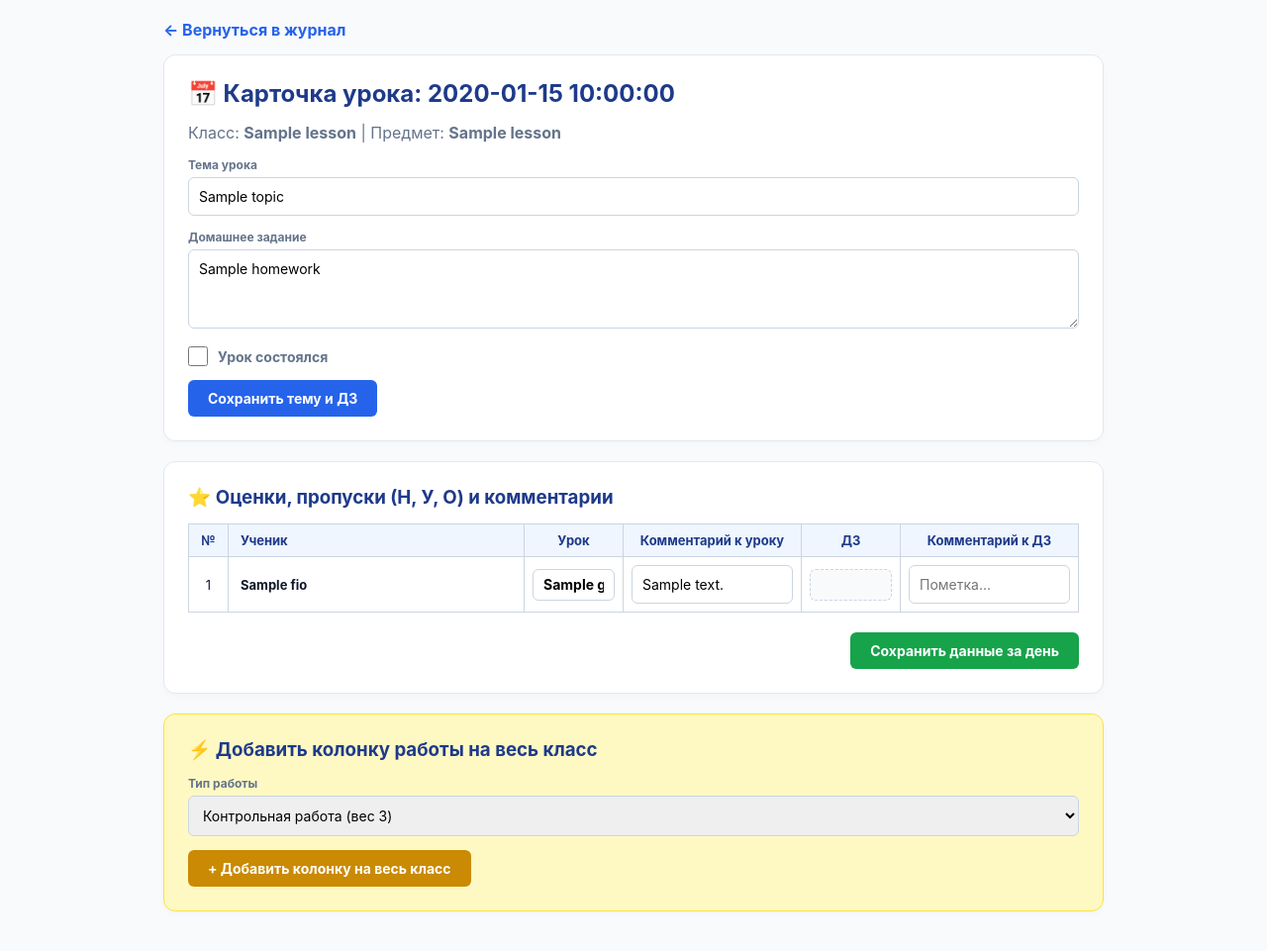
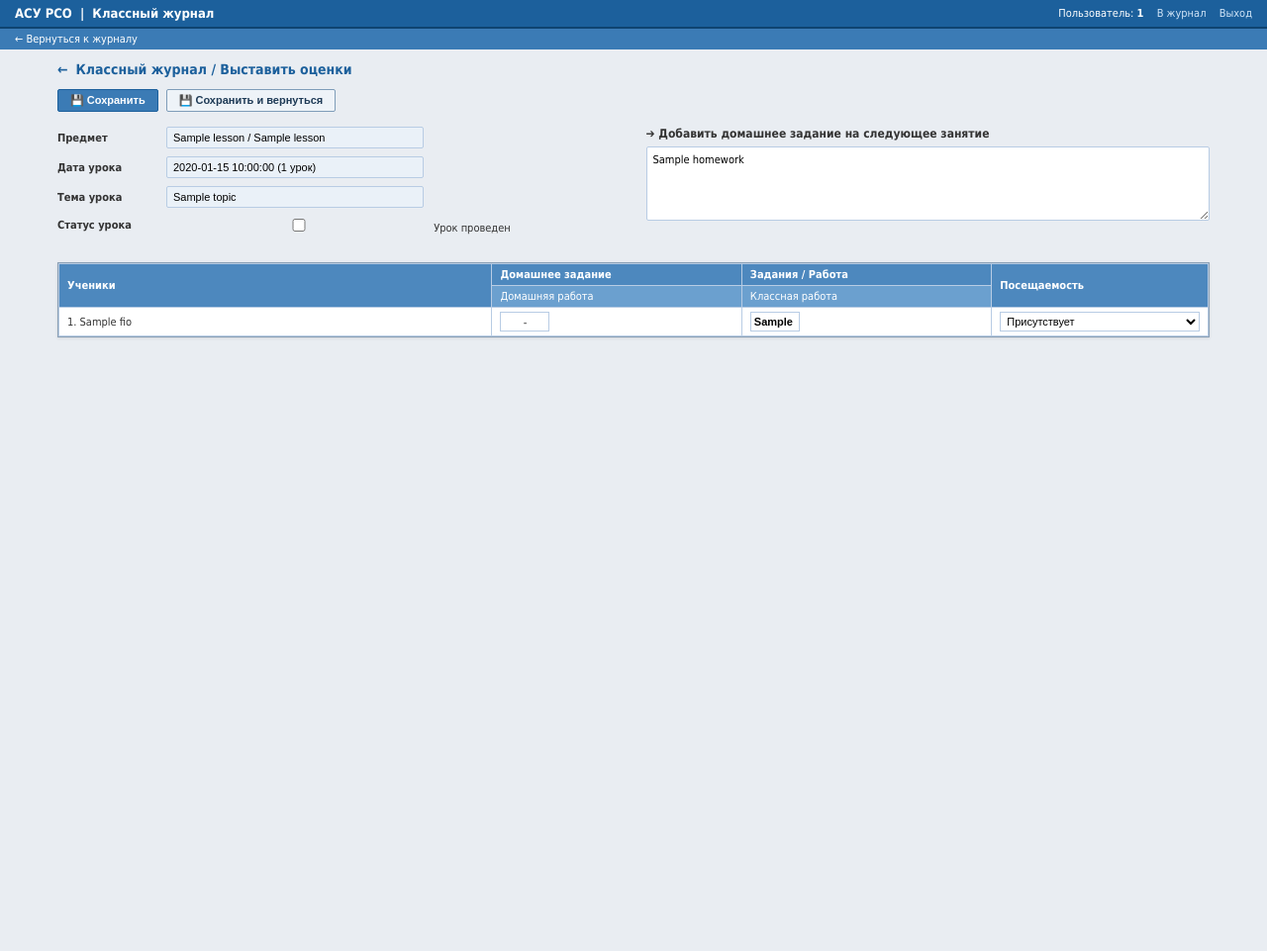
Before and after one commit to HOST-ZIZ/school-journal, a Flask app: page /lesson/1 in a window 1280 px wide. Shown: the whole page at 99% size. After the commit the page ends 342 px from the top, so only its background shows below. Run offline with Flask 3, Linux system fonts and the light colour scheme; the visitor is signed in with stand-in values (Sample User, id 1); a database or web service that is not in the repository returns one stand-in record (values such as "Sample title"); some libraries are stand-ins or nearby versions.

Commit message:
lesson_card.html

```diff
--- a/templates/lesson_card.html
+++ b/templates/lesson_card.html
@@ -2,121 +2,192 @@
 <html lang="ru">
 <head>
     <meta charset="UTF-8">
-    <title>Карточка урока — АСУ РСО</title>
+    <title>Классный журнал / Выставить оценки</title>
     <style>
-        * { box-sizing: border-box; margin: 0; padding: 0; font-family: -apple-system, BlinkMacSystemFont, "Segoe UI", Roboto, sans-serif; }
-        body { background: #f8fafc; color: #0f172a; padding: 20px; }
-        .container { max-width: 950px; margin: 0 auto; }
-        .alert { background: #dcfce7; color: #15803d; padding: 12px; border-radius: 6px; font-weight: bold; margin-bottom: 20px; }
-        .card { background: white; padding: 24px; border-radius: 12px; border: 1px solid #e2e8f0; margin-bottom: 20px; box-shadow: 0 4px 6px rgba(0,0,0,0.02); }
-        h2, h3 { color: #1e3a8a; margin-bottom: 15px; }
-        .form-group { margin-bottom: 14px; }
-        label { display: block; font-size: 12px; font-weight: bold; color: #64748b; margin-bottom: 5px; }
-        input[type="text"], textarea, select { width: 100%; padding: 10px; border: 1px solid #cbd5e1; border-radius: 6px; font-size: 14px; }
-        textarea { height: 80px; resize: vertical; }
-        .btn { background: #2563eb; color: white; border: none; padding: 10px 20px; border-radius: 6px; font-weight: bold; cursor: pointer; font-size: 14px; }
-        .btn:hover { background: #1d4ed8; }
-        .back-link { display: inline-block; margin-bottom: 15px; color: #2563eb; text-decoration: none; font-weight: bold; }
-        table { width: 100%; border-collapse: collapse; font-size: 13px; margin-top: 10px; }
-        th, td { border: 1px solid #cbd5e1; padding: 8px; text-align: center; }
-        th { background: #eff6ff; color: #1e3a8a; }
-        td.student-name { text-align: left; padding-left: 12px; font-weight: bold; }
-        .grade-in { width: 50px; height: 32px; text-align: center; font-weight: bold; font-size: 14px; border: 1px solid #94a3b8; border-radius: 4px; }
-        .comment-in { width: 100%; padding: 6px; border: 1px solid #cbd5e1; border-radius: 4px; font-size: 12px; }
+        * { box-sizing: border-box; }
+        body { font-family: Tahoma, Arial, sans-serif; font-size: 11px; margin: 0; background: #e9edf2; color: #333; }
+
+        .top-header { background: #1c609c; color: white; padding: 6px 15px; display: flex; justify-content: space-between; align-items: center; border-bottom: 2px solid #0f4370; }
+        .logo-title { font-size: 13px; font-weight: bold; }
+        .user-block a { color: #d0e4f7; text-decoration: none; font-size: 11px; margin-left: 10px; }
+
+        .nav-toolbar { background: #3b7bb5; padding: 4px 15px; display: flex; gap: 12px; }
+        .nav-toolbar a { color: #ffffff; text-decoration: none; font-size: 11px; }
+
+        .page-container { padding: 12px 18px; max-width: 1200px; margin: 0 auto; }
+        .back-title { font-size: 14px; font-weight: bold; color: #1c609c; display: flex; align-items: center; gap: 8px; margin-bottom: 12px; }
+        .back-title a { color: #1c609c; text-decoration: none; }
+
+        /* Верхние кнопки управления (Фото 2) */
+        .action-bar { display: flex; gap: 8px; margin-bottom: 15px; }
+        .btn-action { display: inline-flex; align-items: center; gap: 5px; font-size: 11px; font-weight: bold; padding: 4px 12px; border: 1px solid #7f9db9; background: #eef3f8; color: #1e3a56; cursor: pointer; border-radius: 2px; }
+        .btn-action:hover { background: #dce7f3; }
+        .btn-action.primary { background: #3b7bb5; color: white; border-color: #1c609c; }
+        .btn-action.primary:hover { background: #1c609c; }
+
+        /* Сетка формы параметров и задания */
+        .info-homework-grid { display: flex; gap: 25px; margin-bottom: 20px; flex-wrap: wrap; }
+        .info-block { flex: 1; min-width: 320px; }
+        .info-row { display: flex; align-items: center; margin-bottom: 8px; }
+        .info-label { width: 110px; font-weight: bold; color: #333; }
+        .info-field { flex: 1; }
+        .info-field input, .info-field select { width: 100%; max-width: 260px; padding: 4px 6px; font-size: 11px; border: 1px solid #b8cce4; background: #eaf1f8; border-radius: 2px; }
+
+        .homework-block { flex: 1; min-width: 350px; }
+        .homework-title { font-size: 12px; font-weight: bold; color: #333; margin-bottom: 6px; display: flex; align-items: center; gap: 6px; }
+        .homework-block textarea { width: 100%; height: 75px; padding: 6px; font-family: Tahoma, Arial, sans-serif; font-size: 11px; border: 1px solid #b8cce4; border-radius: 2px; resize: vertical; }
+
+        /* Таблица выставления оценок (Фото 2) */
+        .table-wrap { background: #fff; border: 1px solid #8ba0b5; box-shadow: 0 1px 3px rgba(0,0,0,0.1); }
+        table.grades-table { border-collapse: collapse; width: 100%; }
+        table.grades-table th, table.grades-table td { border: 1px solid #b8cce4; text-align: left; padding: 4px 8px; font-size: 11px; }
+
+        th.col-students { background: #4d88be; color: white; width: 260px; font-weight: bold; }
+        th.col-hw { background: #4d88be; color: white; text-align: center; width: 150px; font-weight: bold; }
+        th.col-tasks { background: #4d88be; color: white; text-align: center; width: 150px; font-weight: bold; }
+        th.col-attend { background: #4d88be; color: white; text-align: center; width: 130px; font-weight: bold; }
+
+        .sub-header { background: #6ba0cf; color: white; font-weight: normal; font-size: 10px; text-align: center; padding: 3px; }
+
+        td.cell-mark { text-align: center; }
+        td.cell-mark input { width: 50px; text-align: center; padding: 3px; font-size: 11px; font-weight: bold; border: 1px solid #b8cce4; }
+        td.cell-mark input:focus { background: #fffde7; border-color: #0056b3; }
+
+        td.cell-attend select { width: 100%; font-size: 11px; padding: 2px; border: 1px solid #b8cce4; background: #fff; }
+
+        .flash-msg { background: #d4edda; color: #155724; border: 1px solid #c3e6cb; padding: 6px 12px; margin-bottom: 12px; font-size: 12px; }
     </style>
 </head>
 <body>
-<div class="container">
-    <a href="/teacher" class="back-link">← Вернуться в журнал</a>
+
+<div class="top-header">
+    <div class="logo-title">АСУ РСО &nbsp;|&nbsp; Классный журнал</div>
+    <div class="user-block">
+        <span>Пользователь: <strong>{{ fio }}</strong></span>
+        <a href="/teacher">В журнал</a>
+        <a href="/logout">Выход</a>
+    </div>
+</div>
+
+<div class="nav-toolbar">
+    <a href="/teacher">← Вернуться к журналу</a>
+</div>
+
+<div class="page-container">
+    <div class="back-title">
+        <a href="/teacher?class_id={{ lesson.class_id }}&subject_id={{ lesson.subject_id }}">←</a>
+        <span>Классный журнал / Выставить оценки</span>
+    </div>
 
     {% with messages = get_flashed_messages(with_categories=true) %}
         {% if messages %}
             {% for cat, msg in messages %}
-          <div class="alert">{{ msg }}</div>
+                <div class="flash-msg">{{ msg }}</div>
             {% endfor %}
         {% endif %}
     {% endwith %}
 
-    <div class="card">
-        <h2>📅 Карточка урока: {{ lesson.lesson_date }}</h2>
-        <p style="color: #64748b; margin-bottom: 15px;">Класс: <b>{{ lesson.class_name }}</b> | Предмет: <b>{{ lesson.subject_name }}</b></p>
-
-        <form method="POST">
-            <input type="hidden" name="action" value="update_info">
-            <div class="form-group">
-                <label>Тема урока</label>
-                <input type="text" name="topic" value="{{ lesson.topic or '' }}">
-            </div>
-            <div class="form-group">
-                <label>Домашнее задание</label>
-                <textarea name="homework">{{ lesson.homework or '' }}</textarea>
-            </div>
-            <div class="form-group" style="display: flex; align-items: center; gap: 10px;">
-                <input type="checkbox" id="is_held" name="is_held" style="width: 20px; height: 20px;" {% if lesson.is_held == 1 %}checked{% endif %}>
-                <label for="is_held" style="margin-bottom: 0; cursor: pointer; font-size: 14px;">Урок состоялся</label>
-            </div>
-            <button type="submit" class="btn">Сохранить тему и ДЗ</button>
-        </form>
+    <form method="POST" action="/lesson/{{ lesson.id }}">
+        <!-- Кнопки Сохранить (Фото 2) -->
+        <div class="action-bar">
+            <button type="submit" name="action" value="save_all" class="btn-action primary">💾 Сохранить</button>
+            <button type="submit" name="action" value="save_and_return" class="btn-action">💾 Сохранить и вернуться</button>
         </div>
 
-    <!-- ОКНО РУСИЧКИ С ОЦЕНКАМИ И КОММЕНТАРИЯМИ -->
-    <div class="card">
-        <h3>⭐ Оценки, пропуски (Н, У, О) и комментарии</h3>
-        <form method="POST">
-            <input type="hidden" name="action" value="save_lesson_grades">
-            <table>
+        <!-- Параметры урока и домашнее задание (Фото 2) -->
+        <div class="info-homework-grid">
+            <div class="info-block">
+                <div class="info-row">
+                    <div class="info-label">Предмет</div>
+                    <div class="info-field">
+                        <input type="text" value="{{ lesson.class_name }} / {{ lesson.subject_name }}" readonly>
+                    </div>
+                </div>
+
+                <div class="info-row">
+                    <div class="info-label">Дата урока</div>
+                    <div class="info-field">
+                        <input type="text" value="{{ lesson.lesson_date }} ({{ lesson.lesson_number }} урок)" readonly>
+                    </div>
+                </div>
+
+                <div class="info-row">
+                    <div class="info-label">Тема урока</div>
+                    <div class="info-field">
+                        <input type="text" name="topic" value="{{ lesson.topic or '' }}" placeholder="Введите тему занятия...">
+                    </div>
+                </div>
+
+                <div class="info-row">
+                    <div class="info-label">Статус урока</div>
+                    <div class="info-field">
+                        <label style="font-size: 11px; cursor: pointer;">
+                            <input type="checkbox" name="is_held" {% if lesson.is_held == 1 %}checked{% endif %}> Урок проведен
+                        </label>
+                    </div>
+                </div>
+            </div>
+
+            <div class="homework-block">
+                <div class="homework-title">
+                    <span>➔ Добавить домашнее задание на следующее занятие</span>
+                </div>
+                <textarea name="homework" placeholder="Текст домашнего задания (параграф, номера, упражнения)...">{{ lesson.homework or '' }}</textarea>
+            </div>
+        </div>
+
+        <!-- Таблица выставления оценок ученикам (Фото 2) -->
+        <div class="table-wrap">
+            <table class="grades-table">
                 <thead>
                     <tr>
-                        <th style="width: 40px;">№</th>
-                        <th style="text-align: left; padding-left: 12px;">Ученик</th>
-                        <th style="width: 100px;">Урок</th>
-                        <th style="width: 180px;">Комментарий к уроку</th>
-                        <th style="width: 100px;">ДЗ</th>
-                        <th style="width: 180px;">Комментарий к ДЗ</th>
+                        <th rowspan="2" class="col-students">Ученики</th>
+                        <th class="col-hw">Домашнее задание</th>
+                        <th class="col-tasks">Задания / Работа</th>
+                        <th rowspan="2" class="col-attend">Посещаемость</th>
+                    </tr>
+                    <tr>
+                        <th class="sub-header">Домашняя работа</th>
+                        <th class="sub-header">Классная работа</th>
                     </tr>
                 </thead>
                 <tbody>
                     {% for st in students %}
                         <tr>
-                        <td>{{ loop.index }}</td>
-                        <td class="student-name">{{ st.fio }}</td>
-                        <td>
-                            <input type="text" name="lesgrade_class_{{ st.id }}" value="{{ lesson_grades.get((st.id, 'class'), {}).get('val', '') }}" class="grade-in" maxlength="2" autocomplete="off" title="Урок / Н">
+                            <td>{{ loop.index }}. {{ st.fio }}</td>
+                            <!-- Оценка за Домашнее задание -->
+                            <td class="cell-mark">
+                                <input type="text"
+                                       name="hw_grade_{{ st.id }}"
+                                       value="{{ lesson_grades.get((st.id, 'homework'), {}).get('val', '') }}"
+                                       maxlength="2"
+                                       placeholder="-">
                             </td>
-                        <td>
-                            <input type="text" name="comment_class_{{ st.id }}" value="{{ lesson_grades.get((st.id, 'class'), {}).get('comment', '') }}" class="comment-in" placeholder="Пометка...">
+                            <!-- Оценка за работу на уроке / Задание -->
+                            <td class="cell-mark">
+                                <input type="text"
+                                       name="class_grade_{{ st.id }}"
+                                       value="{{ lesson_grades.get((st.id, 'class'), {}).get('val', '') }}"
+                                       maxlength="2"
+                                       placeholder="-">
                             </td>
-                        <td>
-                            <input type="text" name="lesgrade_homework_{{ st.id }}" value="{{ lesson_grades.get((st.id, 'homework'), {}).get('val', '') }}" class="grade-in" style="background: #f8fafc; border-style: dashed;" maxlength="2" autocomplete="off" title="ДЗ">
-                        </td>
-                        <td>
-                            <input type="text" name="comment_homework_{{ st.id }}" value="{{ lesson_grades.get((st.id, 'homework'), {}).get('comment', '') }}" class="comment-in" placeholder="Пометка...">
+                            <!-- Посещаемость (Н, У, О) -->
+                            <td class="cell-attend">
+                                {% set cur_att = lesson_grades.get((st.id, 'class'), {}).get('val', '') %}
+                                <select name="attend_{{ st.id }}">
+                                    <option value="">Присутствует</option>
+                                    <option value="Н" {% if cur_att == 'Н' %}selected{% endif %}>Н (Не был)</option>
+                                    <option value="У" {% if cur_att == 'У' %}selected{% endif %}>У (Уважительная)</option>
+                                    <option value="О" {% if cur_att == 'О' %}selected{% endif %}>О (Опоздание)</option>
+                                </select>
                             </td>
                         </tr>
                     {% endfor %}
                 </tbody>
             </table>
-            <div style="margin-top: 20px; text-align: right;">
-                <button type="submit" class="btn" style="background: #16a34a;">Сохранить данные за день</button>
         </div>
     </form>
 </div>
 
-    <div class="card" style="background: #fef9c3; border-color: #fde047;">
-        <h3>⚡ Добавить колонку работы на весь класс</h3>
-        <form method="POST">
-            <input type="hidden" name="action" value="add_class_column">
-            <div class="form-group">
-                <label>Тип работы</label>
-                <select name="col_type" required>
-                    <option value="control">Контрольная работа (вес 3)</option>
-                    <option value="test">Самостоятельная работа (вес 2)</option>
-                </select>
-            </div>
-            <button type="submit" class="btn" style="background: #ca8a04;">+ Добавить колонку на весь класс</button>
-        </form>
-    </div>
-
-</div>
 </body>
 </html>
```
Lines whose indentation alone changed are shown as unchanged.
